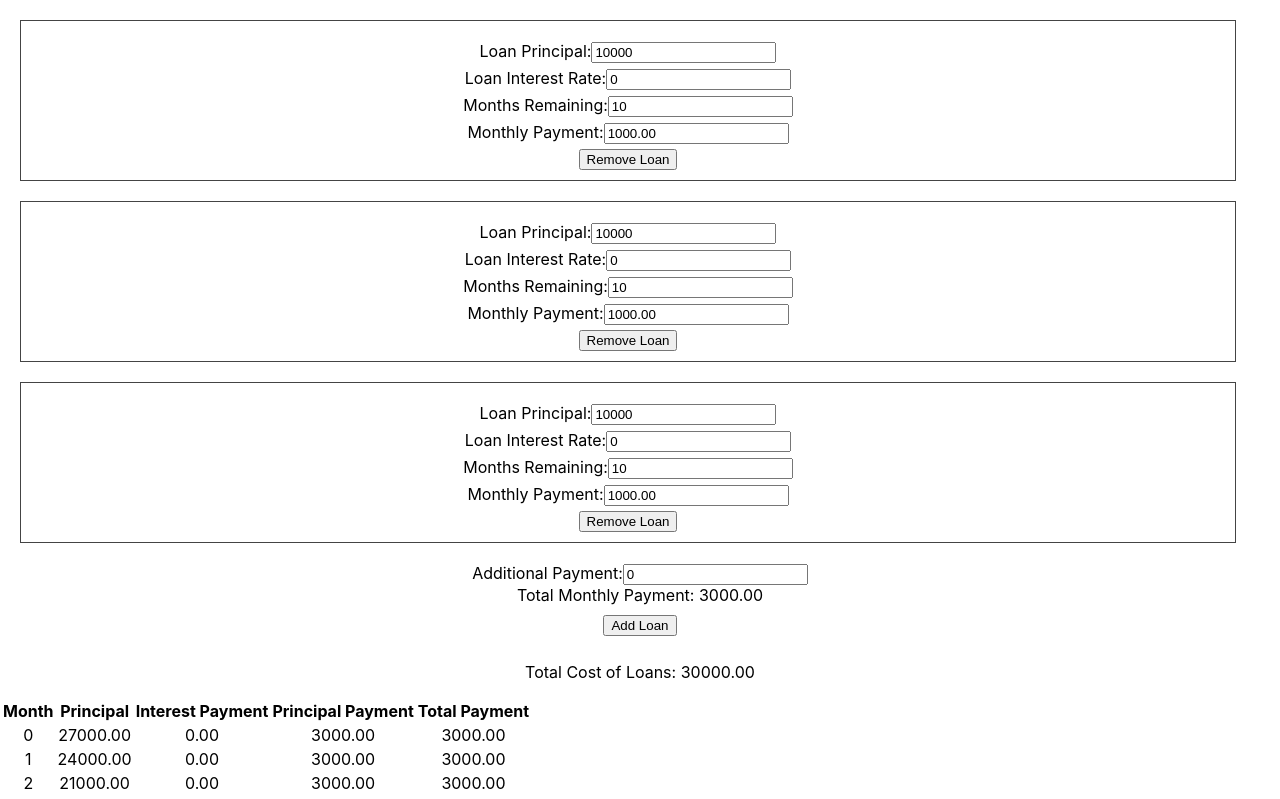
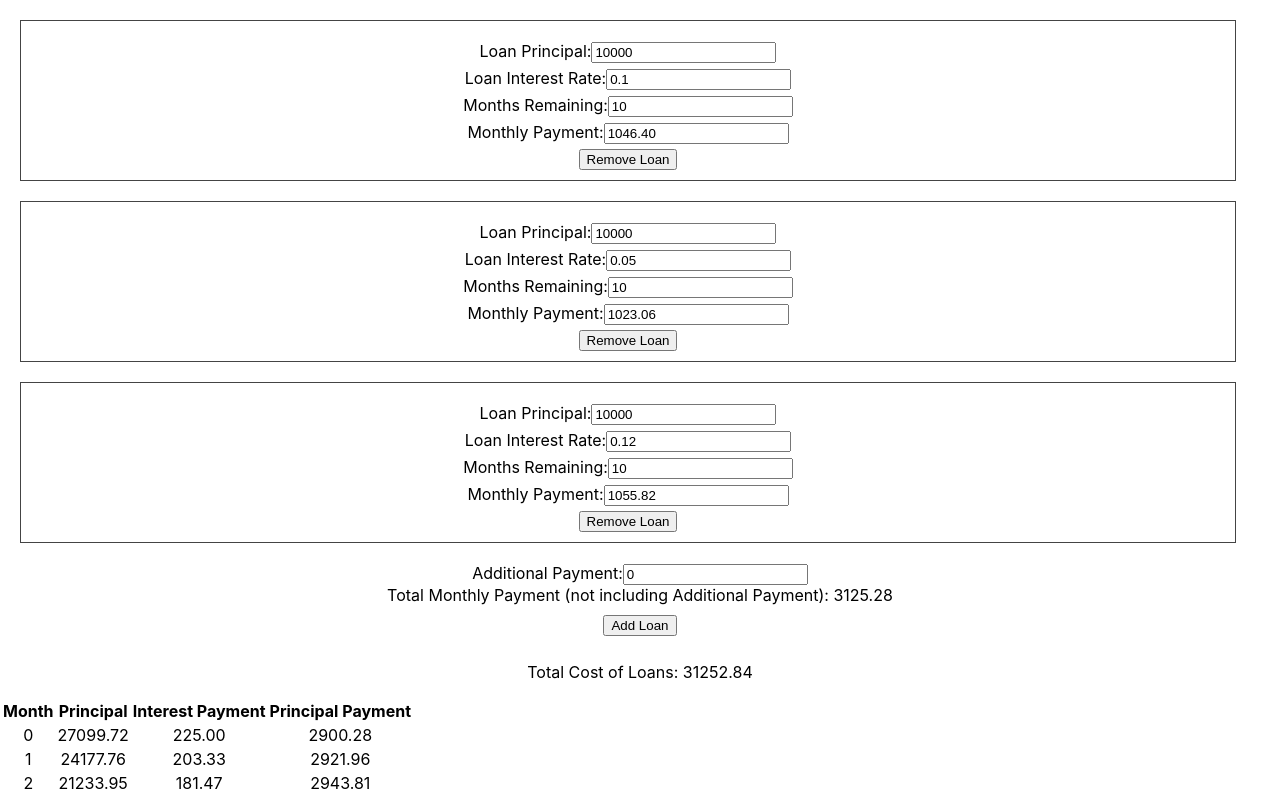
Before and after one commit to afinit/interest-calculator, a React (Create React App) app: page / in a window 1280 px wide. Shown: the top 799 px of the page. Built offline with nearby package versions, Linux system fonts and the light colour scheme; the HTML template or start-up script is replaced by a standard one.

Commit message:
Clean up code a bit

```diff
--- a/src/components/PaymentTable/PaymentTable.tsx
+++ b/src/components/PaymentTable/PaymentTable.tsx
@@ -2,7 +2,7 @@ import React from 'react';
 
 import { LoanState, CalculatorState } from '../../containers/Calculator/Calculator';
 
-interface LoanTrack {
+interface PaymentTableRow {
     principal: number;
     interestRate: number;
     loanLength: number;
@@ -13,7 +13,7 @@ interface LoanTrack {
     [key: string]: number;
 }
 
-const createLoanTrackCopies = (loans: Array<LoanTrack>) => {
+const createLoanTrackCopies = (loans: Array<PaymentTableRow>) => {
     return loans.map(loan => {
         return {
             principal: loan.principal,
@@ -27,7 +27,7 @@ const createLoanTrackCopies = (loans: Array<LoanTrack>) => {
     })
 }
 
-const applyPayment = (loan: LoanTrack, payment: number) => {
+const applyPayment = (loan: PaymentTableRow, payment: number) => {
     const loanCopy = {...loan};
     let appliedPayment = payment;
 
@@ -40,7 +40,7 @@ const applyPayment = (loan: LoanTrack, payment: number) => {
     return loanCopy;
 }
 
-const applyRawPayment = (loan: LoanTrack) => {
+const applyRawPayment = (loan: PaymentTableRow) => {
     let payment = 0;
     let interestPayment = 0;
 
@@ -57,7 +57,7 @@ const applyRawPayment = (loan: LoanTrack) => {
     return adjLoan;
 }
 
-const applyAdditionalPayment = (loans: Array<LoanTrack>, payment: number) => {
+const applyAdditionalPayment = (loans: Array<PaymentTableRow>, payment: number) => {
     const adjLoans = [];
     let paymentLeft = payment;
 
@@ -70,7 +70,7 @@ const applyAdditionalPayment = (loans: Array<LoanTrack>, payment: number) => {
     return adjLoans;
 }
 
-const applyAdditionalPaymentReduce = (acc: {loans: Array<LoanTrack>, payment: number}, loan: LoanTrack) => {
+const applyAdditionalPaymentReduce = (acc: {loans: Array<PaymentTableRow>, payment: number}, loan: PaymentTableRow) => {
     const adjLoan = applyPayment(loan, acc.payment);
     const payment = acc.payment - (loan.principal - adjLoan.principal);
 
@@ -79,7 +79,7 @@ const applyAdditionalPaymentReduce = (acc: {loans: Array<LoanTrack>, payment: nu
 
 const paymentTable = (props: CalculatorState) => {
     const loansCopy: Array<LoanState> = JSON.parse(JSON.stringify(props.loans));
-    const loanTrack: Array<LoanTrack> = loansCopy.map((loan: LoanState) => {
+    const loanTrack: Array<PaymentTableRow> = loansCopy.map((loan: LoanState) => {
         return { ...loan, interestPayment: 0, principalPayment: 0, totalPayment: 0 }
     })
     .sort((a, b) => {
@@ -87,27 +87,19 @@ const paymentTable = (props: CalculatorState) => {
         else if (a.interestRate < b.interestRate) return 1
         else return 0
     });
-    // const interestRates = props.loans.map(loan => loan.interestRate);
-    // const loanIdxSorted = interestRates.map((rate, idx) => [rate, idx])
-    //     .sort((a,b) => a[0] - b[0])
-    //     .map(x => x[1]);
 
-    let monthlyUpdates: Array<Array<LoanTrack>> = [];
+    let monthlyUpdates: Array<Array<PaymentTableRow>> = [];
 
-    // var totalPrincipal = loans.map(loan => loan.principal).reduce((acc, elem) => acc + elem);
     const longestLoan = Math.max(...loanTrack.map(loan => loan.loanLength))
     console.log("longestLoan: ", longestLoan);
 
     for (let i = 0; i < longestLoan; i++) {
-        let loanTrackCopy: Array<LoanTrack> = monthlyUpdates.length === 0 ?
+        let loanTrackCopy: Array<PaymentTableRow> = monthlyUpdates.length === 0 ?
             createLoanTrackCopies(loanTrack) :
             createLoanTrackCopies(monthlyUpdates[monthlyUpdates.length - 1]);
 
-        console.log(i, loanTrackCopy)
-
         // apply array of raw payment to each loan
         loanTrackCopy = loanTrackCopy.map(applyRawPayment);
-        console.log(i, loanTrackCopy)
 
         // calculate remainder payment from paid off loans.. combine with props.additionalPayment
         const leftOverPaymentSum = loanTrackCopy.reduce(
@@ -119,7 +111,6 @@ const paymentTable = (props: CalculatorState) => {
 
         // apply additional payments to each loan with reduce.. maybe reuse applyPayment method here?
         loanTrackCopy = loanTrackCopy.reduce(applyAdditionalPaymentReduce, {loans: [], payment: leftOverPaymentSum + props.additionalPayment}).loans;
-        console.log(i, loanTrackCopy)
 
         monthlyUpdates.push(loanTrackCopy);
     }
@@ -138,7 +129,6 @@ const paymentTable = (props: CalculatorState) => {
                         <th>Principal</th>
                         <th>Interest Payment</th>
                         <th>Principal Payment</th>
-                        <th>Total Payment</th>
                     </tr>
                 </thead>
                 <tbody>
@@ -148,7 +138,6 @@ const paymentTable = (props: CalculatorState) => {
                             <td>{month.map(loan => loan.principal).reduce((a, b) => a + b).toFixed(2)}</td>
                             <td>{month.map(loan => loan.interestPayment).reduce((a, b) => a + b).toFixed(2)}</td>
                             <td>{month.map(loan => loan.principalPayment).reduce((a, b) => a + b).toFixed(2)}</td>
-                            <td>{month.map(loan => loan.totalPayment).reduce((a, b) => a + b).toFixed(2)}</td>
                         </tr>
                     )}
                 </tbody>
--- a/src/containers/Calculator/Calculator.tsx
+++ b/src/containers/Calculator/Calculator.tsx
@@ -14,6 +14,7 @@ export interface LoanState {
 export interface CalculatorState {
     loans: Array<LoanState>;
     additionalPayment: number;
+    applyClosedLoanPayment: boolean;
 }
 
 class Calculator extends React.Component {
@@ -21,24 +22,25 @@ class Calculator extends React.Component {
         loans: [
             {
                 principal: 10000,
-                interestRate: 0,
+                interestRate: 0.1,
                 loanLength: 10,
                 loanMonthlyPayment: 0,
             },
             {
                 principal: 10000,
-                interestRate: 0,
+                interestRate: 0.05,
                 loanLength: 10,
                 loanMonthlyPayment: 0,
             },
             {
                 principal: 10000,
-                interestRate: 0,
+                interestRate: 0.12,
                 loanLength: 10,
                 loanMonthlyPayment: 0,
             },
         ],
         additionalPayment: 0,
+        applyClosedLoanPayment: true,
     }
 
     onChangeLoanInput = (field: string, newValue: number, idx: number) => {
@@ -129,14 +131,14 @@ class Calculator extends React.Component {
                             min="0"
                             step="1" />
                 </div>
-                <div>Total Monthly Payment: {
+                <div>Total Monthly Payment (not including Additional Payment): {
                     loans.map(loan => loan.loanMonthlyPayment)
                         .reduce((total, monthly) => total + monthly)
                         .toFixed(2)
                 }</div>
                 {/* <div>Total Payment: {(loan.loanMonthlyPayment * loan.loanLength).toFixed(2)}</div> */}
                 <button style={{ margin: "10px" }} onClick={this.addLoan}>Add Loan</button>
-                <PaymentTable loans={this.state.loans} additionalPayment={this.state.additionalPayment} />
+                <PaymentTable {...this.state}/>
             </>
         )
     }
```
